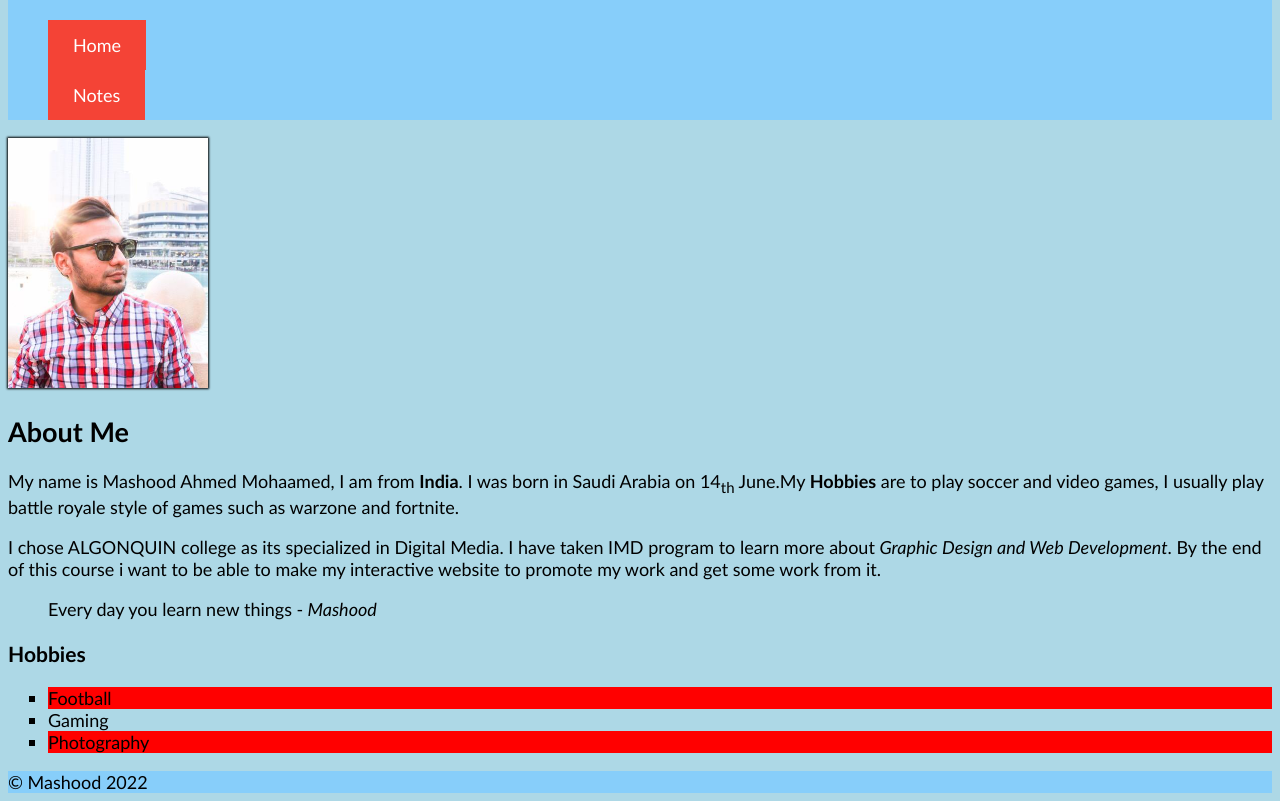
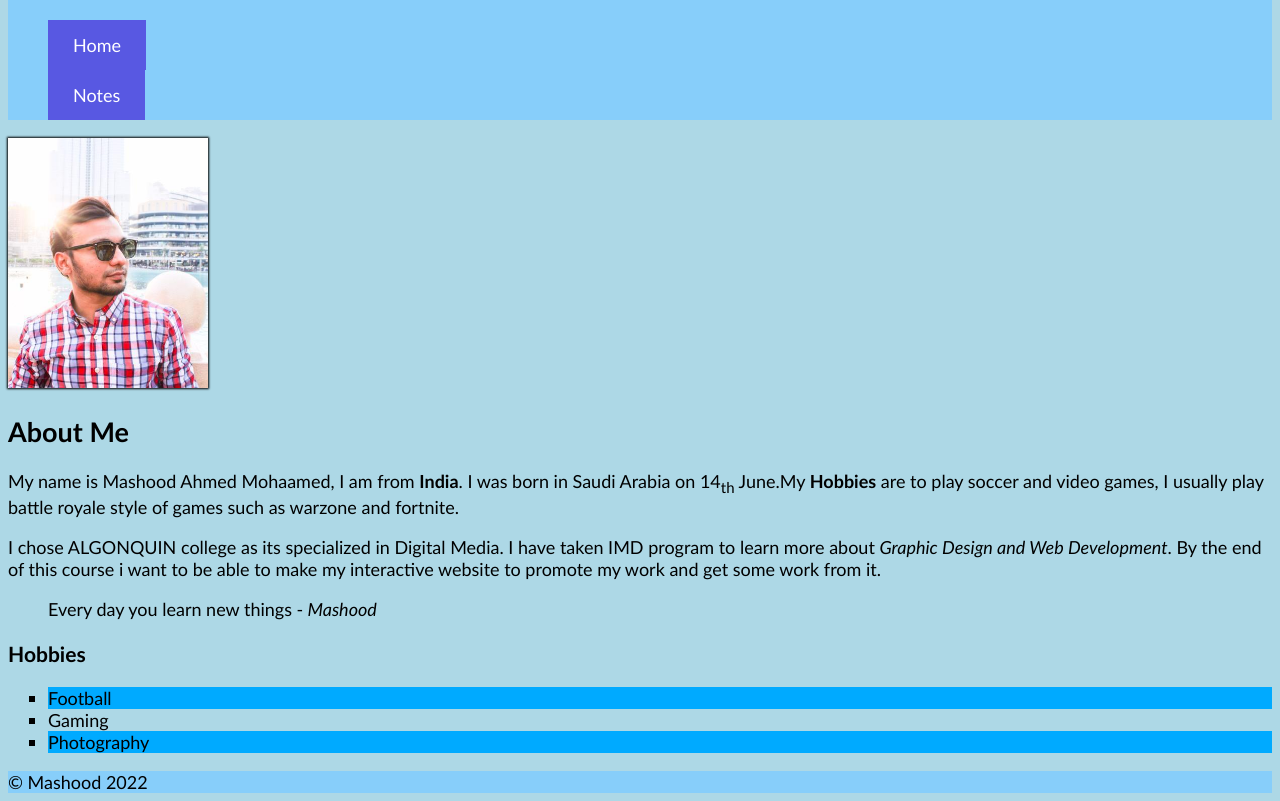
Before and after one commit to Mashoodahmed95/html-assignment, a plain HTML site: page index.html in a window 1280 px wide. Shown: the part 58-859 px from the top of the page. Drawn offline with Linux system fonts and the light colour scheme.

Commit message:
color change

```diff
--- a/css/main.css
+++ b/css/main.css
@@ -17,7 +17,7 @@ header, footer {
     box-shadow: 0px 0px 2px 1px black;
 }
 article li:nth-child(odd) {
-    background: red;
+    background: rgb(0, 170, 255);
 }
 
 nav ul{
@@ -30,11 +30,11 @@ nav a:link {
 }
 
 a:hover {
-    background-color: blue;
+    background-color: rgb(0, 208, 255);
 }
 
 a:link {
-    background-color: #f44336;
+    background-color: rgb(88, 88, 226);
     color: white;
     padding: 14px 25px;
     text-align: center;
```
